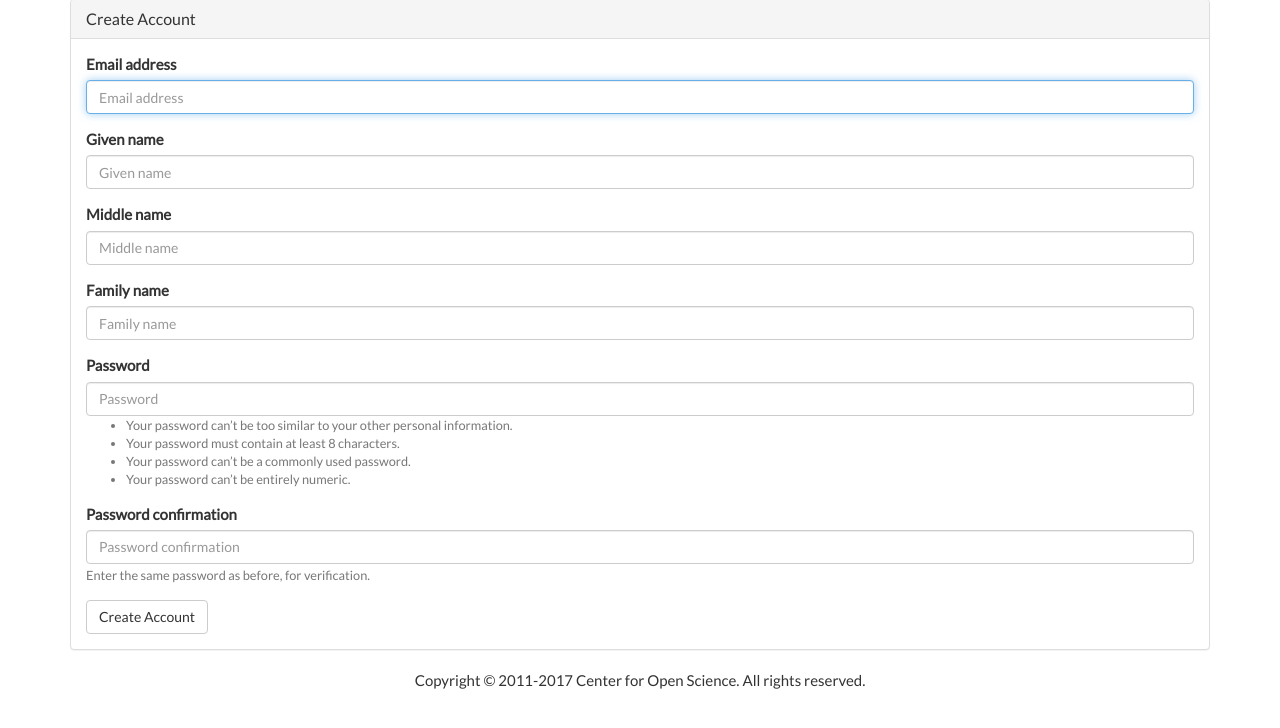
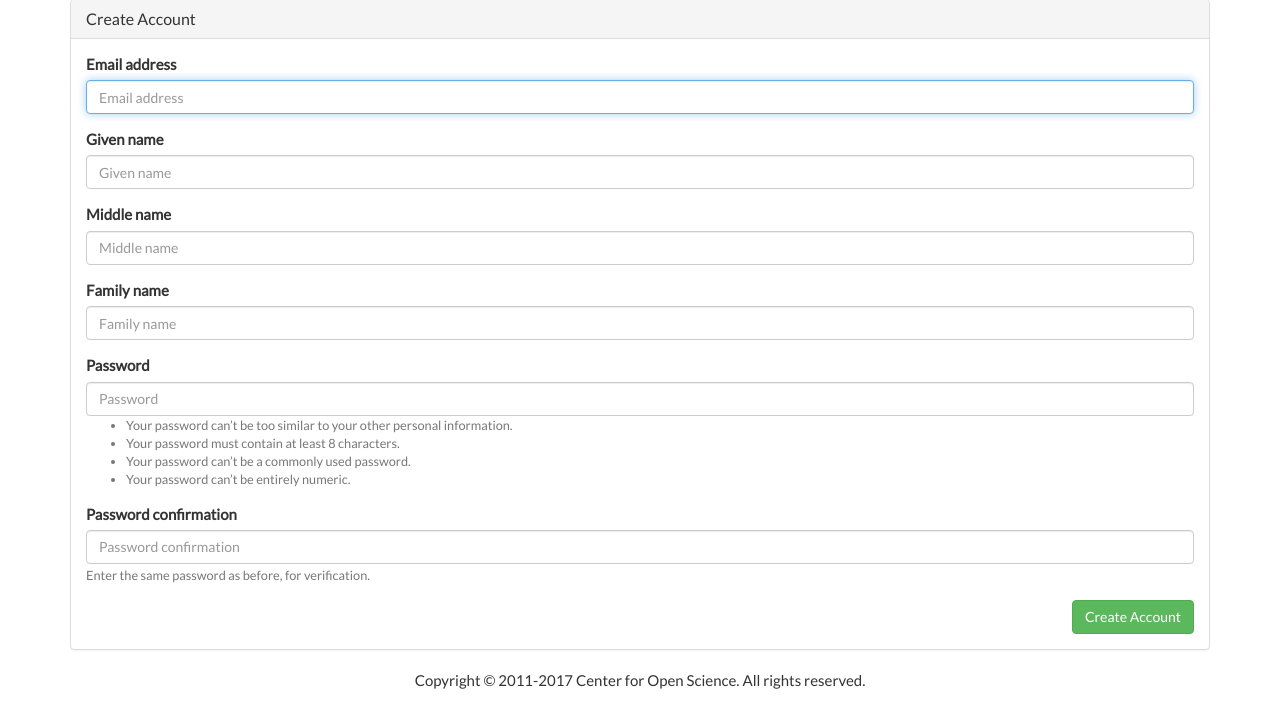
Before and after one commit to lookit/lookit-api, a Django app: template web/templates/web/participant-signup.html in a window 1280 px wide. Shown: the part 51-779 px from the top of the page. Run offline with Django 3.2, Linux system fonts and the light colour scheme; the template is opened without the code that fills it: values that come from a table or form of the project are taken from there, others are empty; parts of the project's set-up code (start-up, migrations or seed data) failed here and were passed over; some libraries are stand-ins or nearby versions.

Commit message:
Signup buttons green and pulled right.

```diff
--- a/web/templates/web/demographic-data-create.html
+++ b/web/templates/web/demographic-data-create.html
@@ -21,10 +21,13 @@
         <form method="POST" action="">{% csrf_token %}
           {% bootstrap_form form %}
           {% buttons %}
-            <button type="submit" class="btn btn-default">
+          <div class="pull-right">
+            <button type="submit" class="btn btn-success">
               {% bootstrap_icon "plus" %} Add demographic data
             </button>
+          </div>
           {% endbuttons %}
+
         </form>
     </div>
   </div>
--- a/web/templates/web/participant-signup.html
+++ b/web/templates/web/participant-signup.html
@@ -20,9 +20,11 @@
         <form method="POST" action="">{% csrf_token %}
           {% bootstrap_form form %}
           {% buttons %}
-            <button type="submit" class="btn btn-default">
+          <div class="pull-right">
+            <button type="submit" class="btn btn-success">
               {% bootstrap_icon "plus" %} Create Account
             </button>
+          </div>
           {% endbuttons %}
         </form>
     </div>
```
